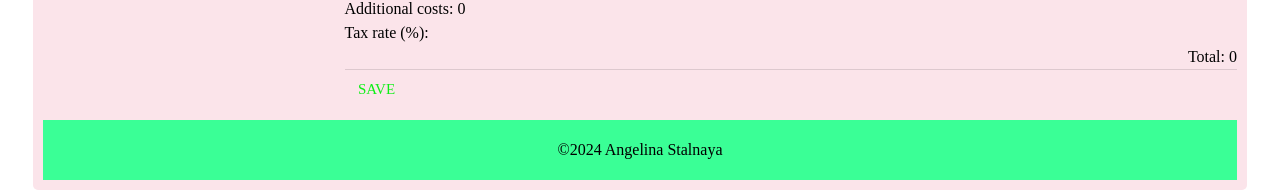
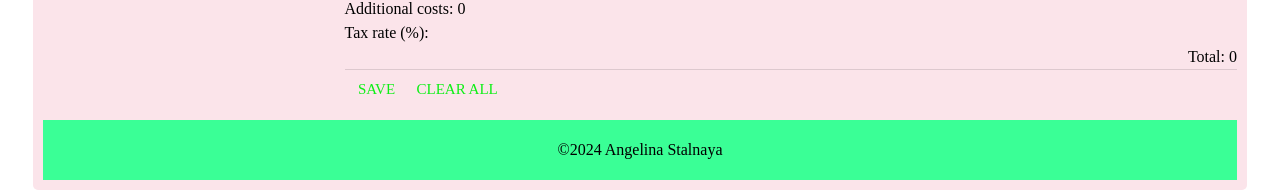
Before and after one commit to AngelinaStalnaya/goods_cost_app, a React (Create React App) app: page /calculator in a window 1280 px wide. Shown: the part 656-847 px from the top of the page. Built offline with nearby package versions, Linux system fonts and the light colour scheme.

Commit message:
clear btn added

```diff
--- a/src/components/pages/Calculator.jsx
+++ b/src/components/pages/Calculator.jsx
@@ -12,12 +12,12 @@ import {
 import ComonBtn from "../buttons/ComonBtn";
 
 const Calculator = () => {
-  const [basicCost, setBasicCost] = useState({
-    hours: "",
+  const basicCostInitialState = {hours: "",
     payment: "",
     materials: "",
-    package: "",
-  });
+    package: "",}
+
+  const [basicCost, setBasicCost] = useState(basicCostInitialState);
 
   const handleBasicCalcInput = (event) => {
     const { name, value } = event.target;
@@ -29,11 +29,12 @@ const Calculator = () => {
     });
   };
 
-  const [additionalCost, setAdditionalCost] = useState({
+    const additionalCostsInitialState = {
       delivery: "",
       additional_costs: "",
       equipment: "",
-  });
+    };
+  const [additionalCost, setAdditionalCost] = useState(additionalCostsInitialState);
 
   const handleAdditionalCalcInput = (event) => {
     const { name, value } = event.target;
@@ -45,8 +46,18 @@ const Calculator = () => {
     });
   };
 
-  const [taxRate, setTaxRate] = useState("");
+  const taxRateInitialState = {
+    tax_rate: '',
+  }
+  const [taxRate, setTaxRate] = useState(taxRateInitialState);
   const handleTaxInput = (event) => {
+    const { name, value } = event.target;
+    setTaxRate((prevState) => {
+      return {
+        ...prevState,
+        [name]: value,
+      };
+    });
     setTaxRate(event.target.value);
   };
 
@@ -77,20 +88,26 @@ const Calculator = () => {
   const handleOpen = () => setOpen(true);
   const handleClose = () => setOpen(false);
 
-  const [calculationName, setCalculationName] = useState('');
+  const [calculationName, setCalculationName] = useState("");
   const handleSetCalculationName = (event) => {
     setCalculationName(event.target.value);
-  }
+  };
 
   const handleSaveСalculation = () => {
     const user = {
       name: `${calculationName}`,
+      tax_rate: taxRate,
       ...basicCost,
       ...additionalCost,
-      tax_rate: taxRate,
-    }
-    localStorage.setItem('user', JSON.stringify(user));
+    };
+    localStorage.setItem("user", JSON.stringify(user));
     handleClose();
+  };
+
+  const handleFormClear = () => {
+    setBasicCost(basicCostInitialState);
+    setAdditionalCost(additionalCostsInitialState);
+    setTaxRate(taxRateInitialState);
   };
 
   return (
@@ -214,12 +231,13 @@ const Calculator = () => {
       <Typography className="additionals">
         Additional costs: {additionalResult}
       </Typography>
-      <Typography className="taxes">Tax rate (%): {taxRate}</Typography>
+      <Typography className="taxes">Tax rate (%): {taxRate.tax_rate}</Typography>
 
       <Typography className="totalCost">Total: {totalCost || 0} </Typography>
 
       <Divider />
       <ComonBtn handleBtnClick={handleOpen}>Save</ComonBtn>
+      <ComonBtn handleBtnClick={handleFormClear}>Clear all</ComonBtn>
 
       <Modal
         className="modal__save"
```
Lines whose indentation alone changed are shown as unchanged.
